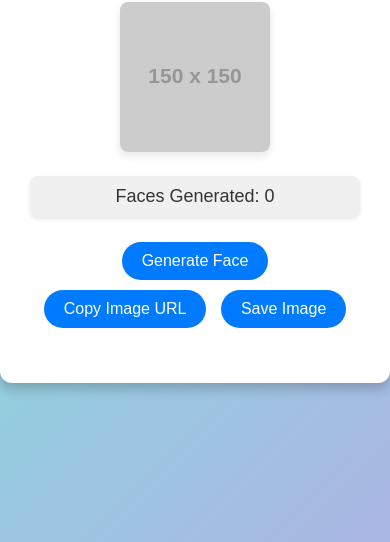
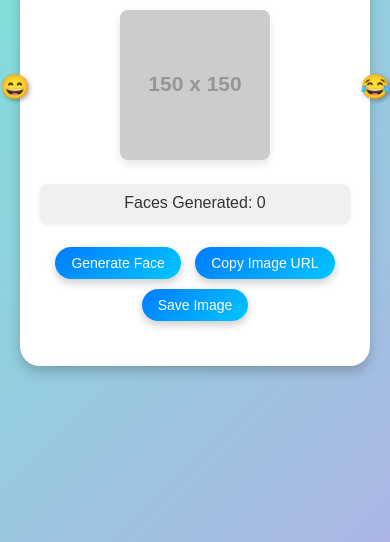
Before and after one commit to samratbose10/animal.emoji, a plain HTML site: page index.html in a window 390 px wide. Shown: the part 302-844 px from the top of the page. Drawn offline with Linux system fonts and the light colour scheme; placeholder pictures from the web are drawn by us.

Commit message:
final commit

```diff
--- a/index.html
+++ b/index.html
@@ -10,7 +10,9 @@
     <div class="container">
         <h1>Funny Animal Face Generator</h1>
         <div class="face">
+            <span class="emoji" id="emoji-left">😄</span>
             <img id="face-image" src="https://via.placeholder.com/150" alt="Funny Animal Face">
+            <span class="emoji" id="emoji-right">😂</span>
             <div id="loader" class="loader"></div>
         </div>
         <p id="counter">Faces Generated: 0</p>
--- a/script.js
+++ b/script.js
@@ -4,11 +4,15 @@ const copyBtn = document.getElementById('copy-btn');
 const saveBtn = document.getElementById('save-btn');
 const loader = document.getElementById('loader');
 const counter = document.getElementById('counter');
+const emojiLeft = document.getElementById('emoji-left');
+const emojiRight = document.getElementById('emoji-right');
 
 let faceCount = 0;
 
 const UNSPLASH_ACCESS_KEY = 'VGP7rO5d_0bILfyGWkPmM2XpPVMTE5lV6RRN6--HkUk';
 const UNSPLASH_API_URL = `https://api.unsplash.com/photos/random?query=funny+animal&client_id=${UNSPLASH_ACCESS_KEY}`;
+
+const funnyEmojis = ['😂', '😄', '😆', '🤣', '😹', '😜', '🤪', '😝', '😁'];
 
 generateBtn.addEventListener('click', () => {
     loader.style.display = 'block';
@@ -20,14 +24,11 @@ generateBtn.addEventListener('click', () => {
             faceImage.src = data.urls.regular;
             faceImage.alt = data.alt_description || 'Funny Animal Face';
 
-
             faceImage.classList.add('animate');
             setTimeout(() => faceImage.classList.remove('animate'), 300);
 
-
             faceCount++;
             counter.textContent = `Faces Generated: ${faceCount}`;
-
 
             loader.style.display = 'none';
             faceImage.style.display = 'block';
@@ -36,8 +37,12 @@ generateBtn.addEventListener('click', () => {
             console.error('Error fetching image:', error);
             loader.style.display = 'none';
         });
+
+    const randomEmojiLeft = funnyEmojis[Math.floor(Math.random() * funnyEmojis.length)];
+    const randomEmojiRight = funnyEmojis[Math.floor(Math.random() * funnyEmojis.length)];
+    emojiLeft.textContent = randomEmojiLeft;
+    emojiRight.textContent = randomEmojiRight;
 });
-
 
 copyBtn.addEventListener('click', () => {
     navigator.clipboard.writeText(faceImage.src).then(() => {
@@ -45,7 +50,6 @@ copyBtn.addEventListener('click', () => {
     });
 });
 
-
 saveBtn.addEventListener('click', () => {
     const link = document.createElement('a');
     link.href = faceImage.src;
--- a/styles.css
+++ b/styles.css
@@ -1,4 +1,4 @@
-
+/* Add a background gradient */
 body {
     font-family: Arial, sans-serif;
     display: flex;
@@ -7,14 +7,19 @@ body {
     height: 100vh;
     background: linear-gradient(135deg, #74ebd5, #acb6e5);
     margin: 0;
+    padding: 20px;
+    box-sizing: border-box;
 }
 
 .container {
     text-align: center;
     background: white;
     padding: 30px;
-    border-radius: 12px;
+    border-radius: 20px;
     box-shadow: 0 6px 12px rgba(0, 0, 0, 0.2);
+    max-width: 400px;
+    width: 100%;
+    box-sizing: border-box;
 }
 
 h1 {
@@ -29,9 +34,7 @@ h1 {
 }
 
 .face img {
-    max-width: 300px;
-    max-height: 300px;
-    width: auto;
+    max-width: 100%;
     height: auto;
     border-radius: 8px;
     box-shadow: 0 4px 8px rgba(0, 0, 0, 0.1);
@@ -41,7 +44,26 @@ h1 {
     transform: rotate(360deg);
 }
 
+/* Emoji styles */
+.emoji {
+    position: absolute;
+    font-size: 2em;
+    text-shadow: 2px 2px 4px rgba(0, 0, 0, 0.3);
+}
 
+#emoji-left {
+    top: 50%;
+    left: -40px;
+    transform: translateY(-50%);
+}
+
+#emoji-right {
+    top: 50%;
+    right: -40px;
+    transform: translateY(-50%);
+}
+
+/* Loader styles */
 .loader {
     display: none;
     border: 8px solid #f3f3f3;
@@ -70,26 +92,29 @@ button {
     padding: 10px 20px;
     font-size: 16px;
     border-radius: 25px;
-    background-color: #007BFF;
+    background: linear-gradient(135deg, #007BFF, #00C6FF);
     color: white;
     border: none;
     cursor: pointer;
-    transition: background-color 0.3s ease, transform 0.3s ease;
+    transition: background 0.3s ease, transform 0.3s ease;
+    box-shadow: 0 4px 8px rgba(0, 0, 0, 0.2);
 }
 
-
 button:hover {
-    background-color: #0056b3;
+    background: linear-gradient(135deg, #0056b3, #00a6ff);
     transform: translateY(-2px);
 }
 
-
 button:active {
-    background-color: #004494;
+    background: linear-gradient(135deg, #004494, #0086cc);
     transform: translateY(1px);
 }
 
+button:focus {
+    outline: none;
+}
 
+/* Counter styles */
 p#counter {
     font-size: 18px;
     color: #333;
@@ -99,3 +124,23 @@ p#counter {
     border-radius: 8px;
     box-shadow: 0 2px 4px rgba(0, 0, 0, 0.1);
 }
+
+/* Responsive adjustments */
+@media (max-width: 600px) {
+    .container {
+        padding: 20px;
+    }
+
+    .emoji {
+        font-size: 1.5em;
+    }
+
+    button {
+        padding: 8px 16px;
+        font-size: 14px;
+    }
+
+    p#counter {
+        font-size: 16px;
+    }
+}
```
